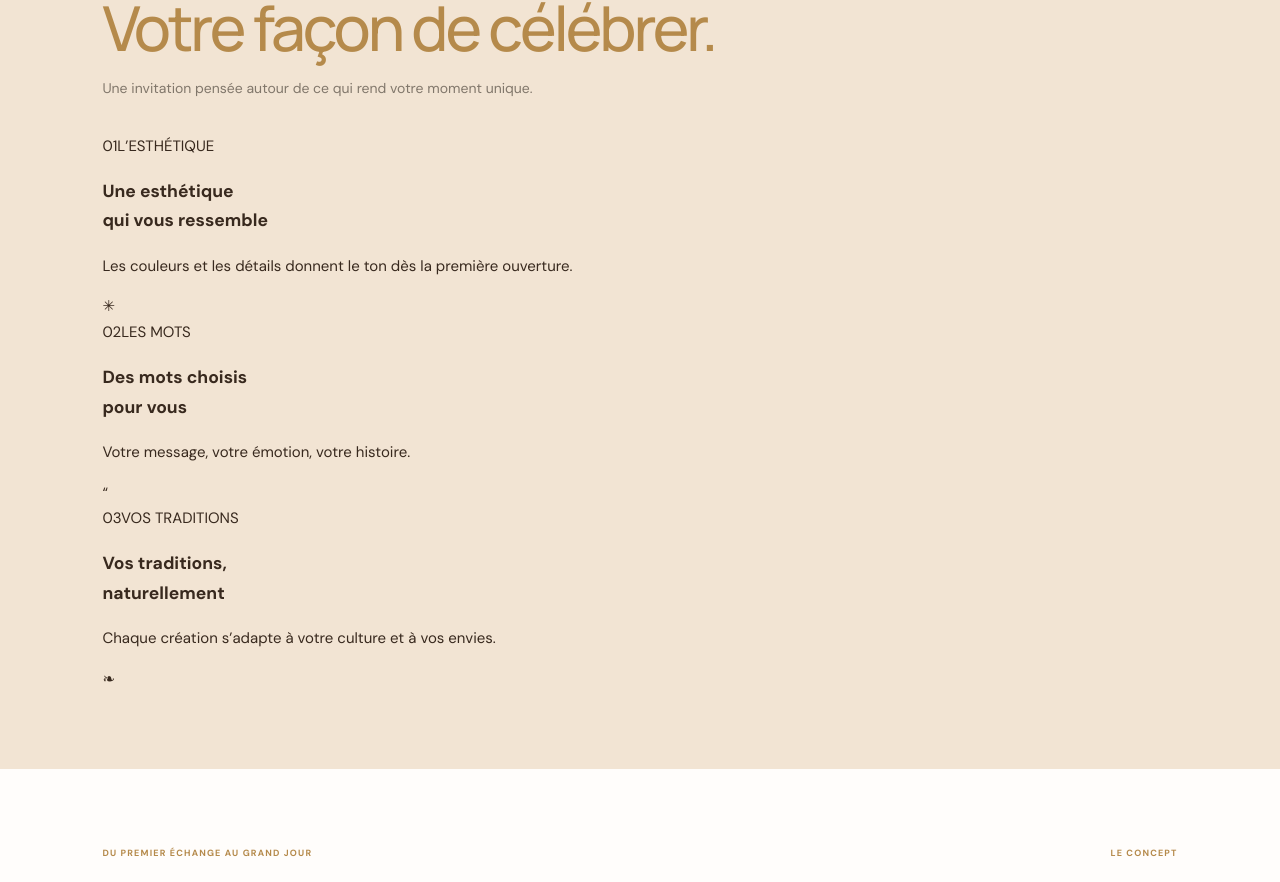
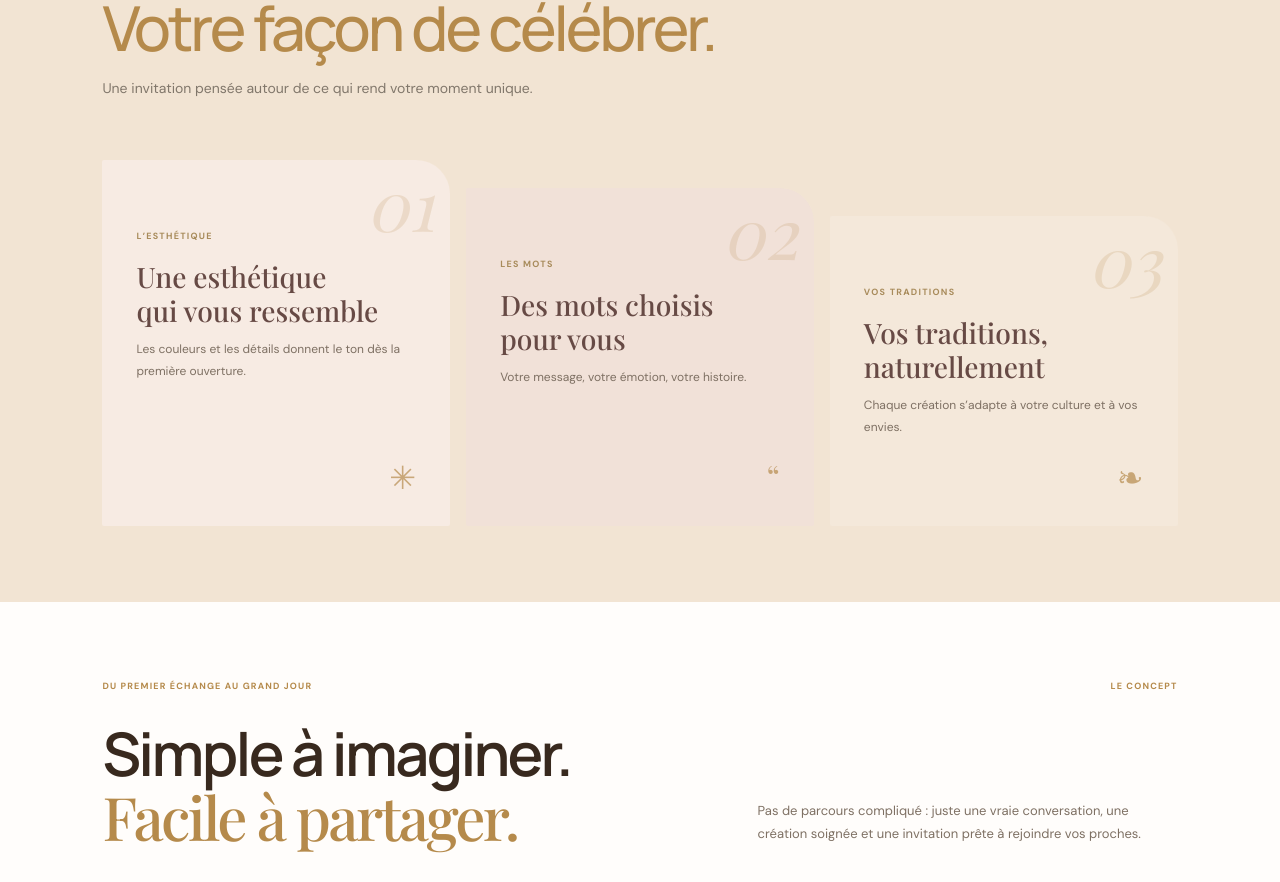
Before and after one commit to chirelhalioua/C-by-C, a Nuxt app: page / in a window 1280 px wide. Shown: the part 2347-3229 px from the top of the page. Built offline with nearby package versions, Linux system fonts and the light colour scheme; a web font is replaced by a local one.

Commit message:
Style details as staggered editorial panels

```diff
--- a/assets/css/main.css
+++ b/assets/css/main.css
@@ -2944,3 +2944,92 @@ body, .site-shell { background: #fbf7f2 !important; }
     padding: 24px 0;
   }
 }
+
+
+/* L'art du détail : composition en trois panneaux plutôt qu'une liste verticale */
+.details-feature-grid {
+  display: grid;
+  grid-template-columns: repeat(3, minmax(0, 1fr));
+  gap: 16px;
+  max-width: 1120px;
+  margin: clamp(34px, 5vw, 58px) auto 0;
+}
+.details-feature {
+  position: relative;
+  display: flex;
+  flex-direction: column;
+  align-items: flex-start;
+  min-height: 310px;
+  padding: clamp(22px, 3vw, 34px);
+  overflow: hidden;
+  background: #f7ebe3;
+  border-radius: 2px 34px 2px 2px;
+}
+.details-feature-b { background: #f1e1d8; margin-top: 28px; }
+.details-feature-c { background: #f4e8da; margin-top: 56px; }
+.details-feature-number {
+  position: absolute;
+  top: 8px;
+  right: 16px;
+  color: rgba(181,138,75,.18);
+  font-family: var(--serif);
+  font-size: 70px;
+  font-style: italic;
+  line-height: 1;
+}
+.details-feature .details-point-label {
+  position: relative;
+  z-index: 1;
+  margin: 35px 0 16px;
+  color: #a88b5b;
+  font-size: 9px;
+  font-weight: 700;
+  letter-spacing: .14em;
+}
+.details-feature h3 {
+  position: relative;
+  z-index: 1;
+  margin: 0 0 12px;
+  color: #674a45;
+  font-family: var(--serif);
+  font-size: clamp(22px, 2.2vw, 29px);
+  font-weight: 500;
+  line-height: 1.2;
+}
+.details-feature p {
+  position: relative;
+  z-index: 1;
+  max-width: 280px;
+  margin: 0;
+  color: #7e7063;
+  font-size: 12px;
+  line-height: 1.8;
+}
+.details-feature-mark {
+  align-self: flex-end;
+  margin-top: auto;
+  padding-top: 18px;
+  color: rgba(181,138,75,.7);
+  font-family: var(--serif);
+  font-size: 32px;
+  line-height: 1;
+}
+@media (max-width: 760px) {
+  .details-feature-grid {
+    grid-template-columns: 1fr;
+    gap: 12px;
+    margin-top: 28px;
+  }
+  .details-feature,
+  .details-feature-b,
+  .details-feature-c {
+    min-height: 0;
+    margin-top: 0;
+    padding: 24px 24px 20px;
+    border-radius: 2px 26px 2px 2px;
+  }
+  .details-feature-number { top: 9px; right: 17px; font-size: 58px; }
+  .details-feature .details-point-label { margin-top: 25px; margin-bottom: 10px; }
+  .details-feature h3 { font-size: 26px; }
+  .details-feature-mark { padding-top: 10px; }
+}
```
